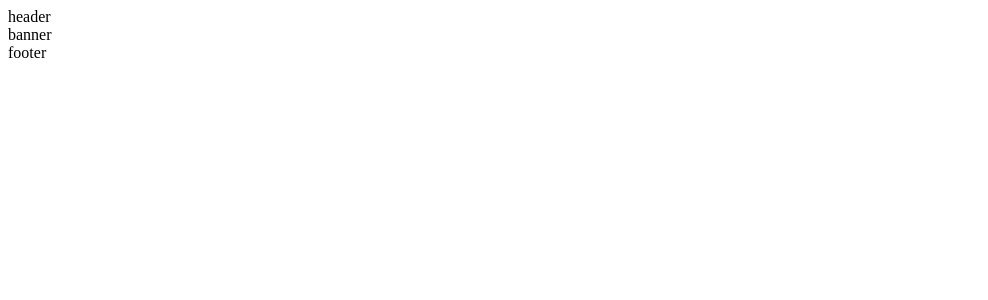
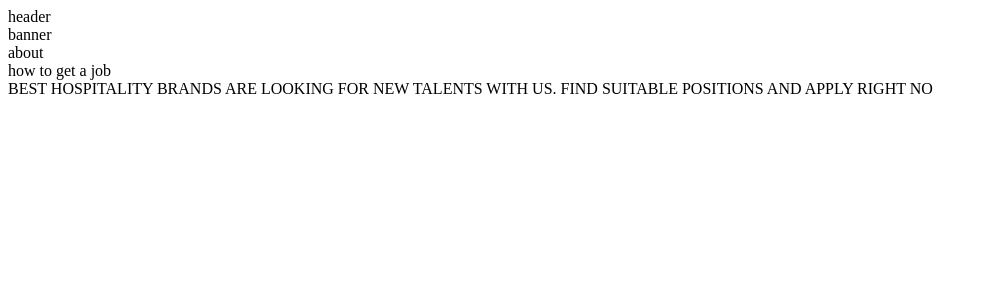
Before and after one commit to abdulhayevbahrom/thework, a React (Create React App) app: page / in a window 1280 px wide. Shown: the top 300 px of the page, without its empty margins (0-988 px from the left). Built offline with nearby package versions, Linux system fonts and the light colour scheme.

Commit message:
appjs change

```diff
--- a/src/App.js
+++ b/src/App.js
@@ -2,20 +2,16 @@ import React from 'react'
 import { Route, Routes } from 'react-router-dom'
 import Home from './routes/home/Home'
 import Vacancy from './routes/vacancy/Vacancy'
-import Header from './components/header/Header'
-import Footer from './components/footer/Footer'
 import Staff from './routes/staff/Staff'
 
 function App() {
   return (
     <div className='app'>
-      <Header />
       <Routes>
         <Route exact path='/' element={<Home />} />
         <Route path='/vacancy' element={<Vacancy />} />
         <Route path='/staff' element={<Staff />} />
       </Routes>
-      <Footer />
     </div>
   )
 }
--- a/src/components/section/Section.jsx
+++ b/src/components/section/Section.jsx
@@ -3,7 +3,7 @@ import React from 'react'
 function Section() {
     return (
         <div>
-            section
+            BEST HOSPITALITY BRANDS ARE LOOKING FOR NEW TALENTS WITH US. FIND SUITABLE POSITIONS AND APPLY RIGHT NO
         </div>
     )
 }
--- a/src/routes/home/Home.jsx
+++ b/src/routes/home/Home.jsx
@@ -1,10 +1,19 @@
 import React from 'react'
 import Banner from '../../components/banner/Banner'
+import Header from "../../components/header/Header"
+import About from '../../components/about/About'
+import InfoCard from '../../components/infoCard/InfoCard'
+import Section from '../../components/section/Section'
 
 function Home() {
     return (
         <div className='home'>
+            <Header />
             <Banner />
+            <About />
+            <InfoCard />
+            <Section />
+            {/* <Carousel/> */}
         </div>
     )
 }
```
